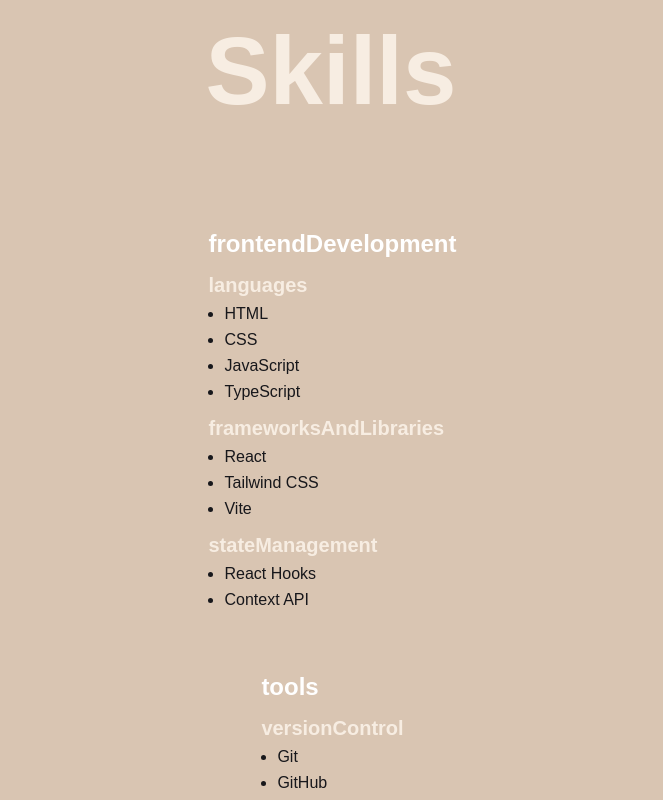
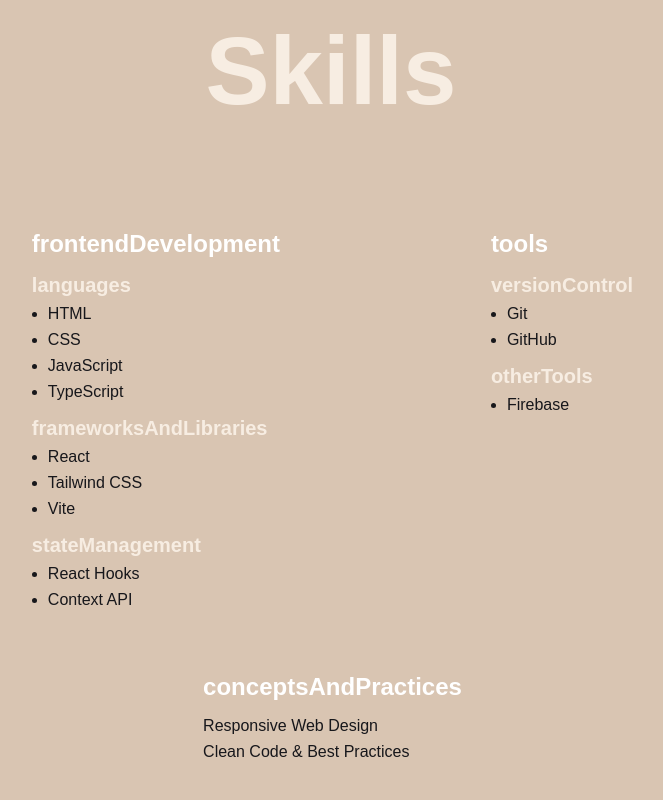
Before and after one commit to h-0y28/h-0y28, a React (Vite) app: page / in a window 1280 px wide. Shown: the part 2460-3260 px from the top of the page, without its empty margins (309-972 px from the left). Built offline with nearby package versions, Linux system fonts and the light colour scheme; a web font is replaced by a local one.

Commit message:
style: 배치 수정

```diff
--- a/src/pages/Skills/style.ts
+++ b/src/pages/Skills/style.ts
@@ -3,8 +3,9 @@ import theme from "../../styles/theme";
 
 export const CardContainer = styled.div`
   display: flex;
-  flex-direction: column;
-  align-items: center;
+  /* gap: 10rem; */
+  column-gap: 10rem;
+  align-items: start;
   flex-wrap: wrap;
   justify-content: center;
   padding: 5rem 2rem;
```
